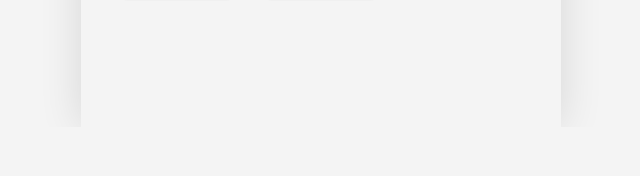
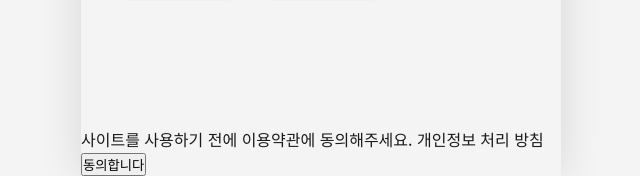
Before and after one commit to universestudio-koreanempire/universe-go, a Flask app: page /company in a window 1280 px wide. Shown: the part 922-1098 px from the top of the page, without its empty margins (319-959 px from the left). Before the commit the page ends 1028 px from the top, so only its background shows below. Run offline with Flask 3, Linux system fonts and the light colour scheme.

Commit message:
개인정보 관련 수정

```diff
--- a/mafia_integrated_V-app_modified/mafia_integrated V-app/mafia_integrated V-app/templates/base.html
+++ b/mafia_integrated_V-app_modified/mafia_integrated V-app/mafia_integrated V-app/templates/base.html
@@ -55,5 +55,28 @@
 </nav>
 
     <script src="{{ url_for('static', filename='js/main.js') }}"></script>
+
+<div id="consent-banner">
+  <div class="consent-text">
+    사이트를 사용하기 전에 이용약관에 동의해주세요.
+    <a href="/privacy" class="consent-link">개인정보 처리 방침</a>
+  </div>
+  <button id="consent-btn">동의합니다</button>
+</div>
+
+<script>
+  const banner = document.getElementById('consent-banner');
+  const btn = document.getElementById('consent-btn');
+
+  if (localStorage.getItem('consentAccepted') === 'true') {
+    banner.style.display = 'none';
+  }
+
+  btn.addEventListener('click', function () {
+    localStorage.setItem('consentAccepted', 'true');
+    banner.style.display = 'none';
+  });
+</script>
+
 </body>
 </html>
```
